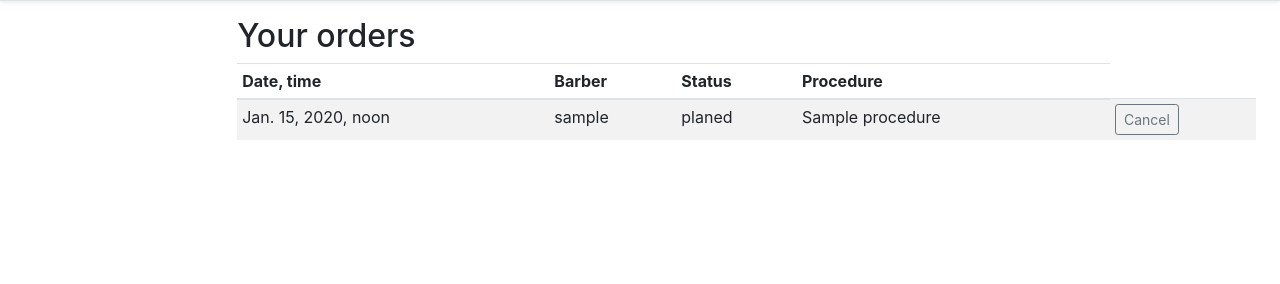
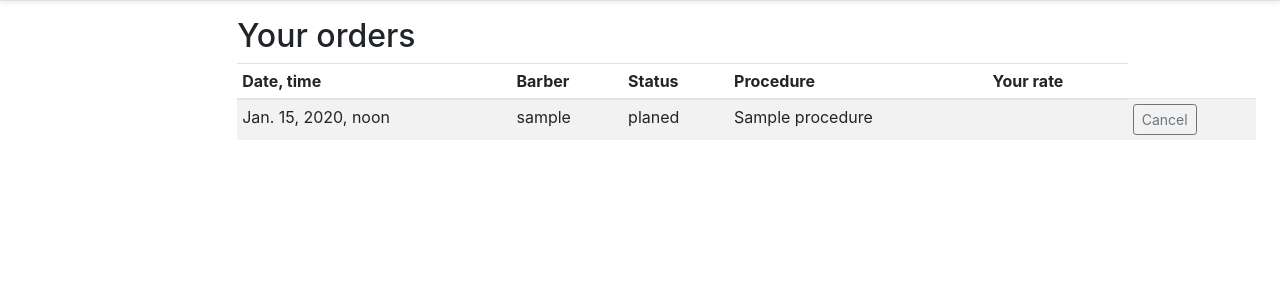
Before and after one commit to CobraSEA/MA_barbershop, a Django app: page /shop/client_orders in a window 1280 px wide. Shown: the part 70-354 px from the top of the page. Run offline with Django 3.2, Linux system fonts and the light colour scheme; a user stored in the database is signed in; tables that the repository leaves empty hold one stand-in row (values such as "Sample post"); some libraries are stand-ins or nearby versions.

Commit message:
done order rate

```diff
--- a/shop/templates/shop/master.html
+++ b/shop/templates/shop/master.html
@@ -96,10 +96,6 @@
             <form method="post" action="{% url 'shop:create_comment' master.id %}">{% csrf_token %}
                 <textarea name="comment_text" cols="40" rows="8" resize="none" placeholder="comment here"></textarea></p>
                 <p><input class="btn btn-sm btn-outline-secondary" type="submit" value="Add">
-                    {% for rt, rt_text in rates.items %}
-                    <input type="radio" name="rate" id="rate{{forloop.counter}}" value="{{ rt }}" checked="True">
-			        <label for="rate{{forloop.counter}}">{{ rt_text }}</label>
-                    {% endfor %}
                 </p>
             </form>
             {% endif %}
--- a/shop/templates/shop/your_orders.html
+++ b/shop/templates/shop/your_orders.html
@@ -74,7 +74,7 @@
               <th>Barber</th>
               <th>Status</th>
               <th>Procedure</th>
-              <th> </th>
+              <th>Your rate</th>
             </tr>
           </thead>
           <tbody>
@@ -86,12 +86,16 @@
               <td>{{ order.procedure.name }}</td>
               <td>{% if order.status == 'D' %}
                     <form method="post" action="{% url 'shop:set_rates' %}">{% csrf_token %}
+                    {% if order.rate <= 0 %}
                         {% for rt, rt_text in rates.items %}
                             <input type="radio" name="rate" id="rate{{order.id}}_{{forloop.counter}}" value="{{ rt }}" {% if rt == order.rate %} checked="true" {% endif %}>
                           <label for="rate{{order.id}}_{{forloop.counter}}">{{ rt_text }} </label>
                         {% endfor %}
                             <input name="order_pk" value="{{order.pk}}" hidden>
                             <input type="submit" value="rate">
+                    {% else %}
+                        {{ order.get_rate_display }}
+                    {% endif %}
                     </form>
                   {% endif %}</td>
               <td>{% if order.status == 'P' %}
--- a/users/models.py
+++ b/users/models.py
@@ -5,7 +5,7 @@ from django.db import models
 from django.db.models import Count, Sum
 from django.utils import timezone
 
-from shop.models import Comments
+from shop.models import Orders
 
 
 class User(AbstractUser):
@@ -33,8 +33,8 @@ class User(AbstractUser):
     @property
     def ratio(self):
         if self.is_master:
-            avg_qwr = Comments.objects.values('master') \
-                .annotate(rates=Count('rate'), sum_rate=Sum('rate')).filter(master=self)
+            avg_qwr = Orders.objects.values('master') \
+                .annotate(rates=Count('rate'), sum_rate=Sum('rate')).filter(master=self, rate__gt=0)
             if avg_qwr:
                 return round(avg_qwr[0]['sum_rate'] / avg_qwr[0]['rates'], 2)
         return None
```
Lines whose indentation alone changed are shown as unchanged.
